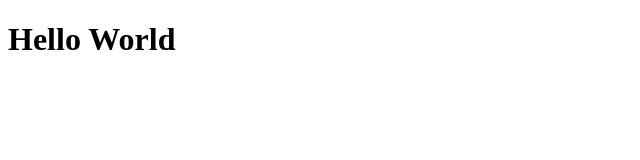
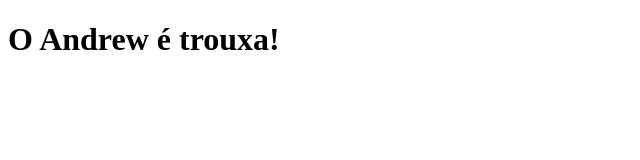
Before and after one commit to Ayrtonms/ayrtonms.github.io, a plain HTML site: page index.html in a window 1280 px wide. Shown: the whole page, without its empty margins (0-640 px from the left). Drawn offline with Linux system fonts and the light colour scheme.

Commit message:
Update index.html

```diff
--- a/index.html
+++ b/index.html
@@ -1,6 +1,6 @@
 <!DOCTYPE html>
 <html>
   <body>
-    <h1>Hello World</h1>
+    <h1>O Andrew é trouxa!</h1>
   </body>
 </html>
```
